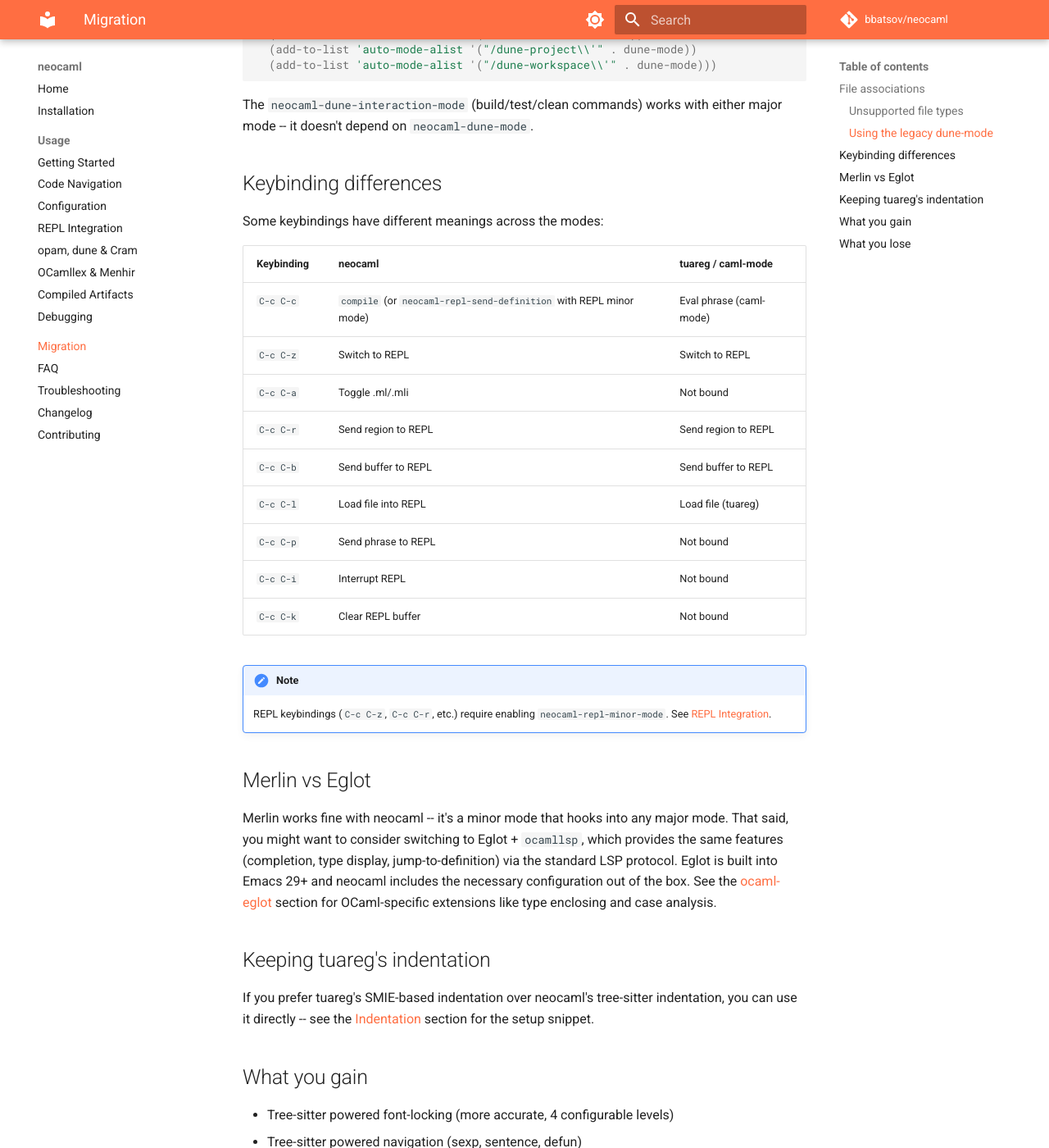
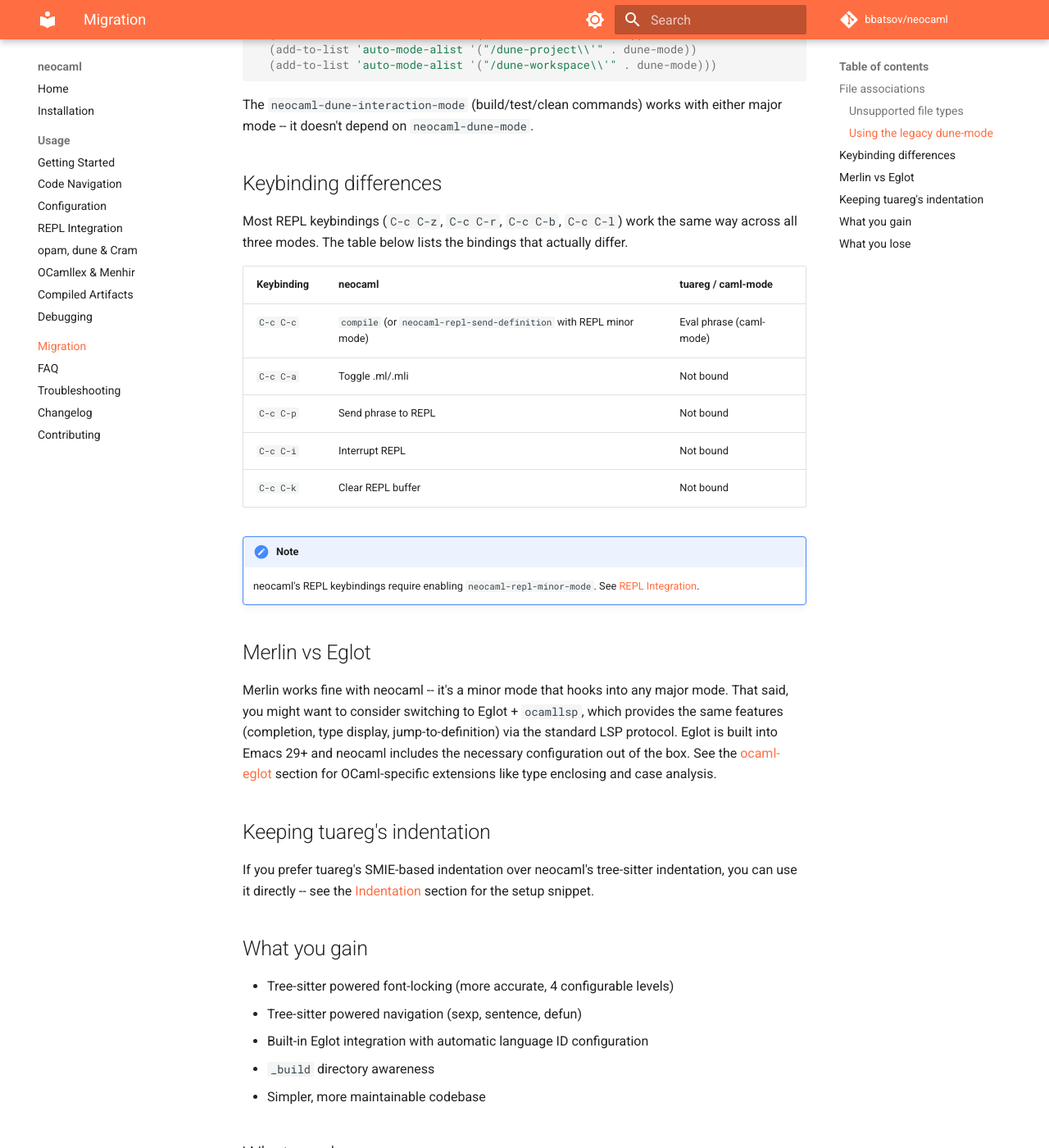
Before and after one commit to bbatsov/neocaml, an MkDocs documentation site: the page built from docs/migration.md, in a window 1280 px wide and 1400 px high, scrolled down 1233 px. Shown: the whole window at 82% size. Built offline with MkDocs 1.6.1 and Material for MkDocs 9.7.7, drawn with Linux system fonts in a browser that asks for light colours; comment, search, counter and statistics services are not loaded.

Commit message:
Clean up migration keybinding table: keep only actual differences

```diff
--- a/docs/migration.md
+++ b/docs/migration.md
@@ -64,22 +64,20 @@ either major mode -- it doesn't depend on `neocaml-dune-mode`.
 
 ## Keybinding differences
 
-Some keybindings have different meanings across the modes:
+Most REPL keybindings (`C-c C-z`, `C-c C-r`, `C-c C-b`, `C-c C-l`)
+work the same way across all three modes. The table below lists the
+bindings that actually differ.
 
 | Keybinding | neocaml | tuareg / caml-mode |
 |---|---|---|
 | `C-c C-c` | `compile` (or `neocaml-repl-send-definition` with REPL minor mode) | Eval phrase (caml-mode) |
-| `C-c C-z` | Switch to REPL | Switch to REPL |
 | `C-c C-a` | Toggle .ml/.mli | Not bound |
-| `C-c C-r` | Send region to REPL | Send region to REPL |
-| `C-c C-b` | Send buffer to REPL | Send buffer to REPL |
-| `C-c C-l` | Load file into REPL | Load file (tuareg) |
 | `C-c C-p` | Send phrase to REPL | Not bound |
 | `C-c C-i` | Interrupt REPL | Not bound |
 | `C-c C-k` | Clear REPL buffer | Not bound |
 
 !!! note
-    REPL keybindings (`C-c C-z`, `C-c C-r`, etc.) require enabling
+    neocaml's REPL keybindings require enabling
     `neocaml-repl-minor-mode`. See [REPL Integration](repl.md).
 
 ## Merlin vs Eglot
```
